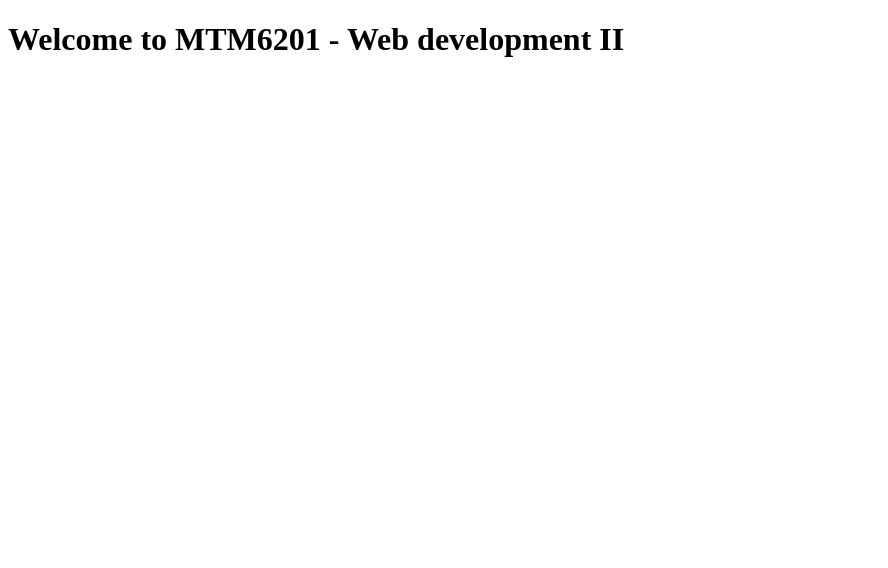
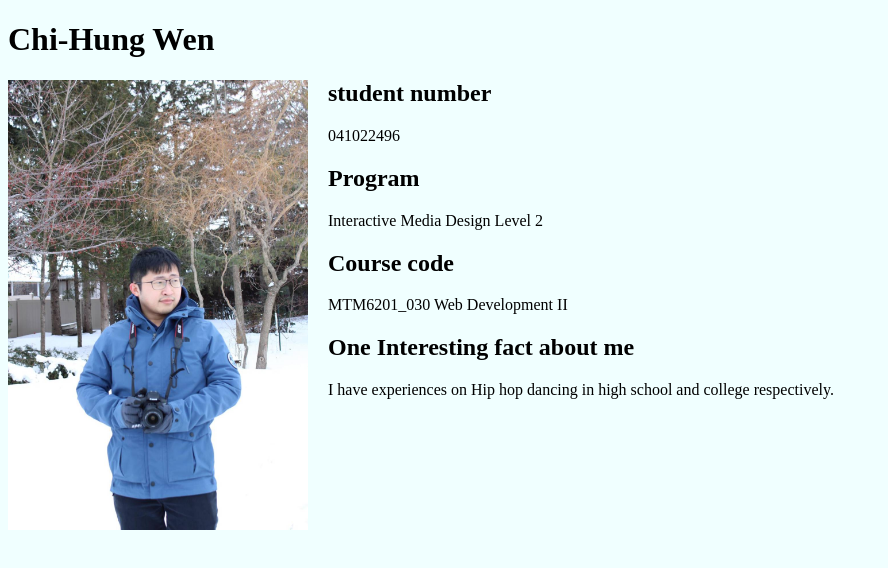
Before and after one commit to wen00033/MTM6201, a plain HTML site: page index.html in a window 1280 px wide. Shown: the whole page, without its empty margins (0-888 px from the left). Drawn offline with Linux system fonts and the light colour scheme.

Commit message:
create css file and images file

```diff
--- /dev/null
+++ b/css/styles.css
@@ -0,0 +1,14 @@
+body {
+    background-color: azure;
+    box-sizing: border-box;
+}
+img {
+    height: 450px;
+    width: 300px;
+    float: left;
+    margin-right: 20px;
+}
+.clearfix::after {
+    content: "";
+    clear: both;
+}
--- a/index.html
+++ b/index.html
@@ -4,9 +4,21 @@
     <meta charset="UTF-8">
     <meta http-equiv="X-UA-Compatible" content="IE=edge">
     <meta name="viewport" content="width=device-width, initial-scale=1.0">
-    <title>MTM6201 - week 1</title>
+    <link href="css/styles.css" rel="stylesheet">
+    <title> Chi-Hung Wen MTM6201 -  week 1</title>
 </head>
 <body>
-    <h1>Welcome to MTM6201 - Web development II</h1>
+    <h1>Chi-Hung Wen</h1>
+    <div class=" clearfix">
+        <img src="images/benji.jpg" alt="image of me"/>
+    </div>
+    <h2>student number</h2>
+    <p>041022496</p>
+    <h2>Program</h2>
+    <p>Interactive Media Design Level 2</p>
+    <h2>Course code</h2>
+    <p>MTM6201_030 Web Development II</p>
+    <h2>One Interesting fact about me</h2>
+    <p>I have experiences on Hip hop dancing in high school and college respectively. </p>
 </body>
 </html>
```
Also changed, not shown: images/._benji.jpg (added), images/benji.jpg (added).
